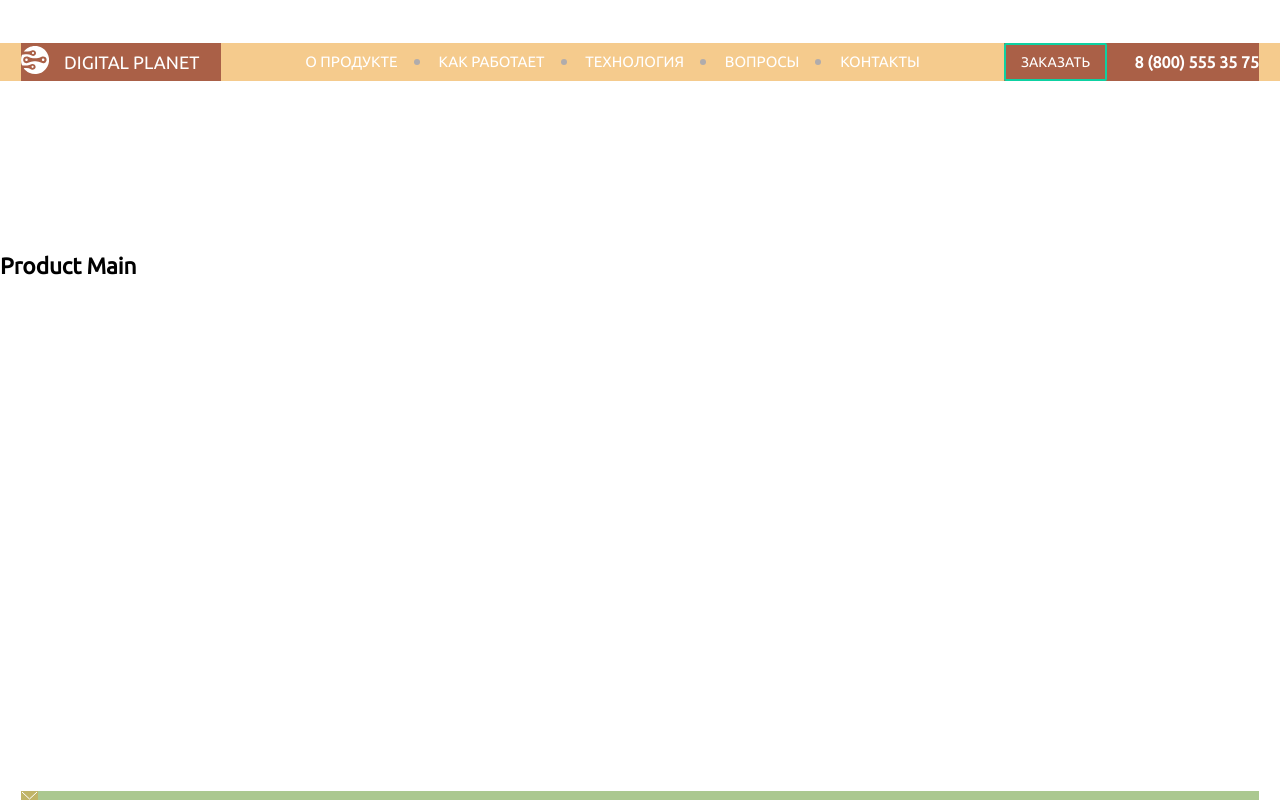
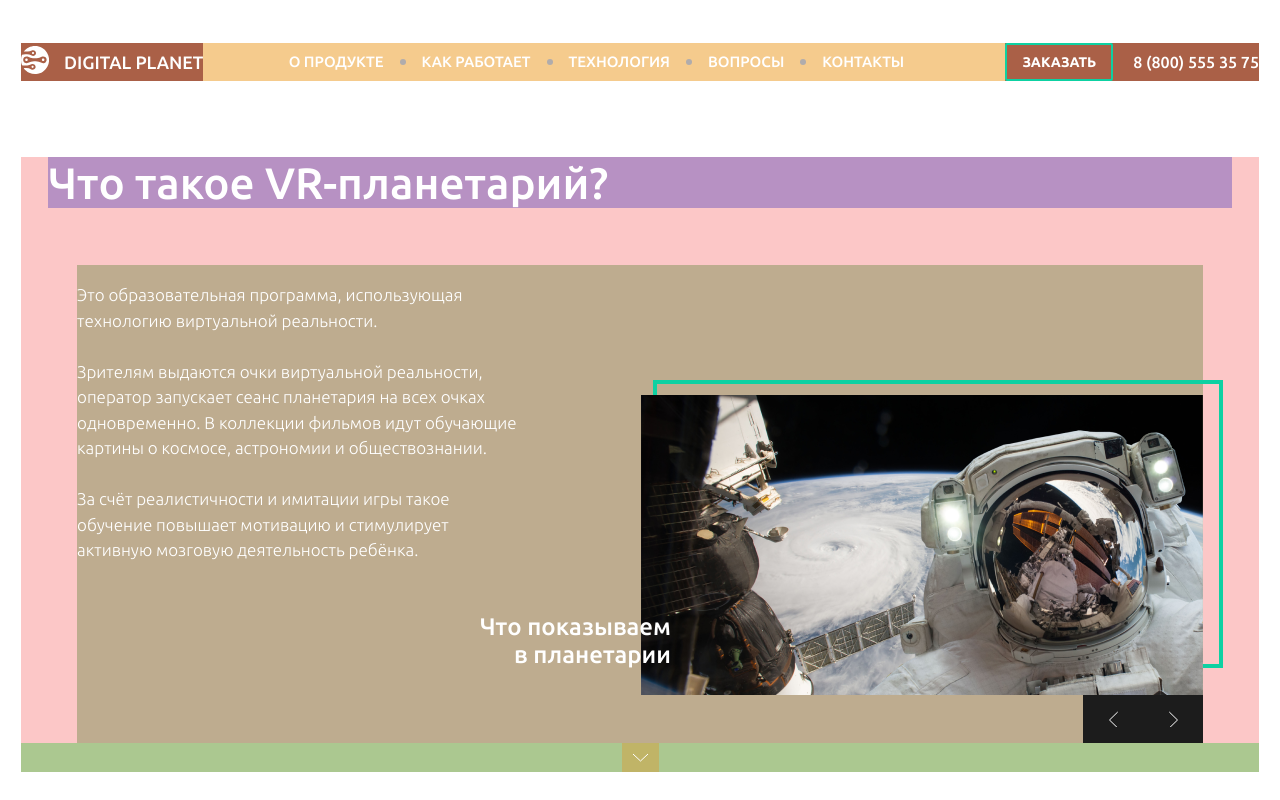
Before and after one commit to sk7konstantin/design_digital, a website: page src/product.html in a window 1280 px wide. Drawn offline with nearby package versions, Linux system fonts and the light colour scheme; files that its build step writes are made by us from their sources; files whose address does not match are found by name.

Commit message:
Сделал стилизацию страницы с продуктом. Поменял сетку в хедере с грид на флекс.

```diff
--- a/src/html/layouts/default.html
+++ b/src/html/layouts/default.html
@@ -6,6 +6,9 @@
   <meta http-equiv="X-UA-Compatible" content="IE=edge">
   <meta name="viewport" content="width=device-width, initial-scale=1.0">
   <link rel="stylesheet" href="{{'css/style.min.css' if link_page == 'Main' else '../css/style.min.css'}}">
+  <link rel="preconnect" href="https://fonts.googleapis.com">
+  <link rel="preconnect" href="https://fonts.gstatic.com" crossorigin>
+  <link href="https://fonts.googleapis.com/css2?family=Ubuntu:wght@300;400;500;700&display=swap" rel="stylesheet">
   <title>{{ title }}</title>
 </head>
 
@@ -15,7 +18,7 @@
   {% include '../partials/header.html' %}
   <!-- HEADER END -->
 
-  <main>
+  <main class="main">
       {% block main %}
       {% endblock%}
   </main>
--- a/src/product.html
+++ b/src/product.html
@@ -5,7 +5,33 @@
 
 
 {% block main %}
-<div>
-    <h2>Product Main</h2>
+<div class="container">
+<section class="product">
+        <div class="product__container">
+
+            <h2 class="product__title title-h2">Что такое VR-планетарий?</h2>
+
+            <div class="product__wrapper">
+                <p class="product__description">Это образовательная программа, использующая технологию виртуальной реальности.<br><br>
+                    Зрителям выдаются очки виртуальной реальности, оператор запускает сеанс планетария на всех очках одновременно. В
+                    коллекции фильмов идут обучающие картины о космосе, астрономии и обществознании.<br><br>
+                    За счёт реалистичности и имитации игры такое обучение повышает мотивацию и стимулирует активную мозговую
+                    деятельность ребёнка.
+                </p>
+
+                <div class="product__slider slider">
+                    <p class="slider__title">Что показываем в планетарии</p>
+                    <div class="slider__box">
+                        <img src="img/2_slider.png" alt="Фото в слайдере">
+                    </div>
+
+                    <div class="slider__buttons">
+                        <button class="slider__button slider__button--prev">Назад</button>
+                        <button class="slider__button slider__button--next">Вперед</button>
+                    </div>
+                </div>
+            </div>
+        </div>
+    </section>
 </div>
 {% endblock %}
--- a/src/scss/blocks/_base.scss
+++ b/src/scss/blocks/_base.scss
@@ -1,5 +1,5 @@
 body {
-    font-family: 'Ubuntu', 'Arial', sans-serif;
+    font-family: "Ubuntu", "Arial", sans-serif;
     font-size: 15px;
 }
 
@@ -14,6 +14,7 @@ ul {
 }
 
 a {
+    font-weight: 500;
     text-decoration: none;
     color: #fff;
     transition: all 0.35s;
--- a/src/scss/blocks/_footer.scss
+++ b/src/scss/blocks/_footer.scss
@@ -1,15 +1,17 @@
 .footer {
     &__container {
-        background-color: rgba(88, 145, 35, 0.5);
-        display: grid;
-        grid-auto-flow: row;
-        grid-template-columns: min-content 1fr;
+        background-color: rgba(88, 145, 35, 0.5);   // TMP VALUE
+        // display: grid;
+        // grid-auto-flow: row;
+        // grid-template-columns: min-content 1fr;
+        display: flex;
+        margin-bottom: 28px;
     }
 
     &__social {
         display: flex;
         gap: 12px;
-        background-color: rgba(214, 162, 64, 0.5);
+        background-color: rgba(214, 162, 64, 0.5);  // TMP VALUE
 
         span {
             display: none;
@@ -18,13 +20,20 @@
 
     &__scroll {
         margin: 0 auto;
-        background-color: rgba(214, 162, 64, 0.5);
+        background-color: rgba(214, 162, 64, 0.5);  // TMP VALUE
 
         a {
             display: flex;
             flex-direction: column;
             align-items: center;
             gap: 5px;
+            text-transform: uppercase;
+        }
+
+        &--no-main {
+            a {
+                padding: 10px;
+            }
         }
     }
 }
--- a/src/scss/blocks/_header.scss
+++ b/src/scss/blocks/_header.scss
@@ -1,18 +1,13 @@
 .header {
-  background-color: rgba(238, 169, 66, 0.6); //TEMP VALUE
-  margin-top: 43px;
-  margin-bottom: 153px;
+  // margin-bottom: 153px;
 
   &__container {
-    display: grid;
-    grid-template-columns: 200px 1fr 255px;
-    gap: 6.8%;
+    background-color: rgba(238, 169, 66, 0.6); //TEMP VALUE
+    display: flex;
+    justify-content: space-between;
     max-width: 1238px;
     margin: 0 auto;
-
-    @media (max-width: 1226px) {
-      gap: 30px;
-    }
+    margin-top: 43px;
   }
 
   &__logo {
@@ -27,9 +22,8 @@
     display: flex;
     justify-content: space-between;
     align-items: center;
+    gap: 20px;
     font-size: 16px;
-    line-height: 18px;
-    font-weight: 700;
     background-color: rgba(121, 26, 26, 0.6); //TEMP VALUE
 
   }
@@ -47,7 +41,6 @@
 
   &__link-text {
     font-size: 18px;
-    font-weight: 500;
     text-transform: uppercase;
   }
 }
--- a/src/scss/blocks/_hero.scss
+++ b/src/scss/blocks/_hero.scss
@@ -1,14 +1,12 @@
 .hero {
 
+    &__container {
+        background-color: rgba(73, 142, 245, 0.4); // TEMP VALUE
+        margin: 153px 56px 0 56px;
+    }
+
     &__title {
-        font-size: 96px;
-        line-height: 110px;
-        font-weight: 400;
-        color: #fff;
-        text-shadow: 0 0 10px black;
-        letter-spacing: 0.2px;
-        padding: 0;
-        margin: 0 0 24px 0;
+        margin-bottom: 24px;
     }
 
     &__description {
@@ -40,8 +38,3 @@
         }
     }
 }
-
-.container-hero {
-    background-color: rgba(73, 142, 245, 0.4); // TEMP VALUE
-    margin: 0 56px;
-}
--- a/src/scss/blocks/_navigation.scss
+++ b/src/scss/blocks/_navigation.scss
@@ -1,5 +1,6 @@
 .navigation {
     margin: auto 0;
+    width: 51%;
 
     &__button-menu {
         display: none;
@@ -7,9 +8,11 @@
 
     &__list {
         display: flex;
-        justify-content: space-between;
         flex-wrap: wrap;
-        gap: $gap-navitaion-item;
+
+        @media (max-width: 1183px) {
+            row-gap: 10px;
+        }
     }
 
     &__item {
@@ -21,6 +24,8 @@
 
     &__item:has(~ .navigation__item) {
         position: relative;
+        margin-right: $gap-navitaion-item;
+
         &::after {
             content: '';
             width: 6px;
@@ -35,7 +40,7 @@
         }
         @media (max-width: 1118px) {
             &::after {
-                display: none;
+                // display: none;
             }
         }
     }
--- /dev/null
+++ b/src/scss/blocks/_product.scss
@@ -0,0 +1,27 @@
+.product {
+
+    &__container {
+        padding: 0 27px;
+        margin-top: 76px;
+        background-color: rgba(243, 72, 72, 0.3); // TMP VALUE
+    }
+
+    &__wrapper {
+        display: flex;
+        justify-content: space-between;
+        margin: 57px 29px 0 29px;
+        background-color: rgba(49, 110, 14, 0.3); // TMP VALUE
+    }
+
+    &__title {
+        // margin-bottom: 57px;
+    }
+
+    &__description {
+        font-size: 17px;
+        line-height: 1.5em;
+        font-weight: 300;
+        color: #fff;
+        max-width: 450px;
+    }
+}
--- a/src/scss/components/_buttons.scss
+++ b/src/scss/components/_buttons.scss
@@ -2,7 +2,7 @@
     // width: 108px;
     font-size: 14px;
     line-height: 16px;
-    font-weight: 700px;
+    font-weight: 700;
     text-transform: uppercase;
     border: 2px solid $light-green;
     border-radius: 2px;
--- /dev/null
+++ b/src/scss/components/_slider.scss
@@ -0,0 +1,72 @@
+.slider {
+    position: relative;
+    display: flex;
+    flex-direction: column;
+    margin-top: 130px;
+
+    &__title {
+        position: absolute;
+        bottom: 50px;
+        left: 0;
+        font-size: 24px;
+        line-height: 28px;
+        font-weight: 500;
+        width: 200px;
+        padding: 0;
+        transform: translateX(-85%);
+        text-align: right;
+        color: #fff;
+        z-index: 2;
+    }
+
+    &__box {
+        position: relative;
+        height: 300px;
+        z-index: 1;
+
+        &::before {
+            content: '';
+            position: absolute;
+            z-index: -1;
+            top: -15px;
+            right: -20px;
+            width: 100%;
+            height: 280px;
+            border: 4px solid $light-green;
+        }
+    }
+
+    &__buttons {
+        margin-left: auto;
+        font-size: 0;
+    }
+
+    &__button {
+        position: relative;
+        width: 60px;
+        height: 48px;
+        border: none;
+        background-color: #1C1C1C;
+
+        &::before {
+            content: '';
+            position: absolute;
+            width: 9px;
+            height: 16px;
+            background: url('../img/arrow.svg') no-repeat;
+            top: 50%;
+            left: 50%;
+            transform: translate(-50%, -50%);
+        }
+
+        &--next {
+            &::before {
+                background: url('../img/arrow-next.svg');
+            }
+        }
+
+        &:hover {
+            opacity: 0.85;
+        }
+    }
+}
--- /dev/null
+++ b/src/scss/components/_title.scss
@@ -0,0 +1,20 @@
+.title-h1 {
+    font-size: 96px;
+    line-height: 110px;
+    font-weight: 400;
+    color: #fff;
+    text-shadow: 0 0 10px black;
+    letter-spacing: 0.2px;
+    padding: 0;
+    margin: 0;
+}
+
+.title-h2 {
+    font-size: 44px;
+    font-weight: 500;
+    line-height: 51px;
+    color: #fff;
+    margin: 0;
+    padding: 0;
+    background-color: rgba(23, 20, 187, 0.3); // TMP VALUE
+}
--- a/src/scss/page/page.scss
+++ b/src/scss/page/page.scss
@@ -3,3 +3,7 @@
     grid-template-rows: min-content 1fr min-content;
     height: 100vh;
 }
+
+.main {
+    // display: flex;
+}
--- a/src/scss/style.scss
+++ b/src/scss/style.scss
@@ -3,9 +3,12 @@
 @import 'abstracts/variables';
 @import 'abstracts/mixins';
 @import 'components/buttons';
+@import 'components/title';
 @import 'page/page.scss';
 @import 'blocks/base';
 @import 'blocks/header';
 @import 'blocks/footer';
 @import 'blocks/navigation';
 @import 'blocks/hero';
+@import 'blocks/product';
+@import 'components/slider';
```
Also changed, not shown: src/html/partials/nav.html (+5 -10 lines), src/index.html (+2 -2 lines), src/img/arrow-next.svg (renamed from src/img/arrow next.svg).
